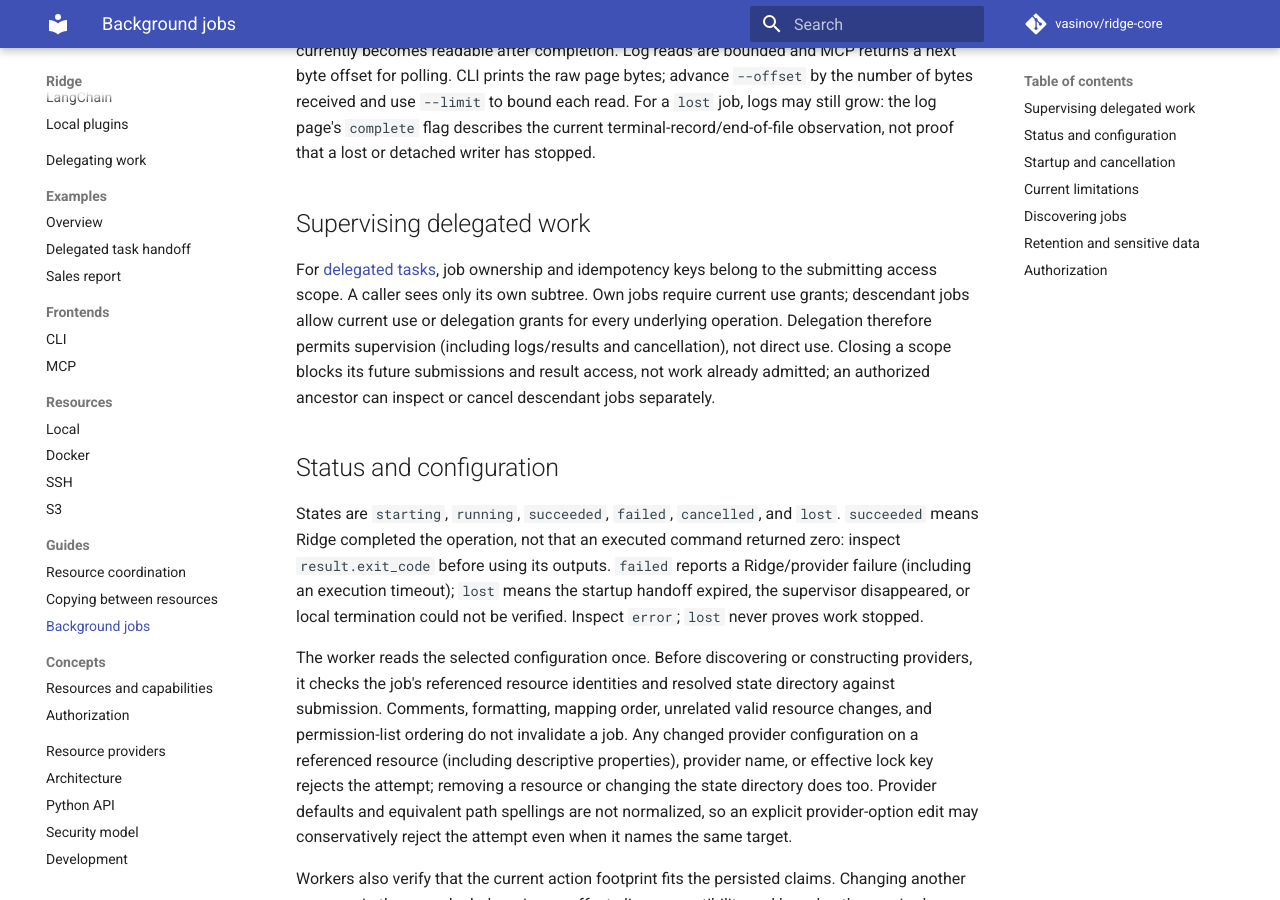
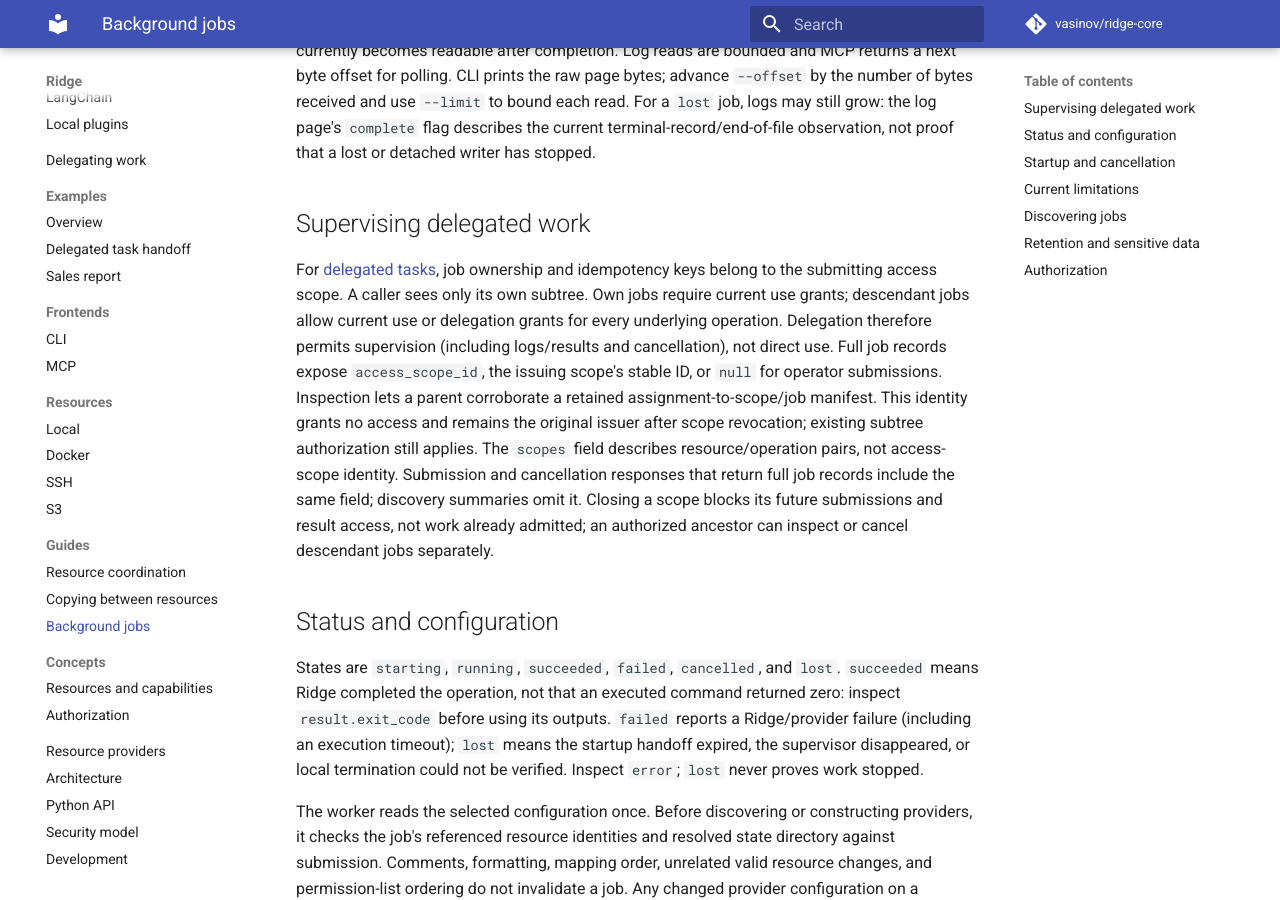
Before and after one commit to vasinov/ridge-core, an MkDocs documentation site: the page built from docs/guides/jobs.md, in a window 1280 px wide and 900 px high, scrolled down 1029 px. Built offline with MkDocs 1.6.1 and Material for MkDocs 9.7.7, drawn with Linux system fonts in a browser that asks for light colours; comment, search, counter and statistics services are not loaded.

Commit message:
Expose issuing access scope in full job records

```diff
--- a/docs/guides/jobs.md
+++ b/docs/guides/jobs.md
@@ -58,6 +58,13 @@ job ownership and idempotency keys belong to the submitting access scope. A call
 sees only its own subtree. Own jobs require current use grants; descendant jobs
 allow current use or delegation grants for every underlying operation. Delegation
 therefore permits supervision (including logs/results and cancellation), not direct use.
+Full job records expose `access_scope_id`, the issuing scope's stable ID, or `null`
+for operator submissions. Inspection lets a parent corroborate a retained
+assignment-to-scope/job manifest. This identity grants no access and remains the
+original issuer after scope revocation; existing subtree authorization still applies.
+The `scopes` field describes resource/operation pairs, not access-scope identity.
+Submission and cancellation responses that return full job records include the
+same field; discovery summaries omit it.
 Closing a scope blocks its future submissions and result access, not work already
 admitted; an authorized ancestor can inspect or cancel descendant jobs separately.
 
```
Also changed, not shown: docs/architecture.md (+3 -1 lines), docs/cli.md (+2 -1 lines), docs/mcp.md (+3 -1 lines), docs/python-api.md (+3 -1 lines), skills/ridge-setup/SKILL.md (+4 -1 lines), 6 other files.
